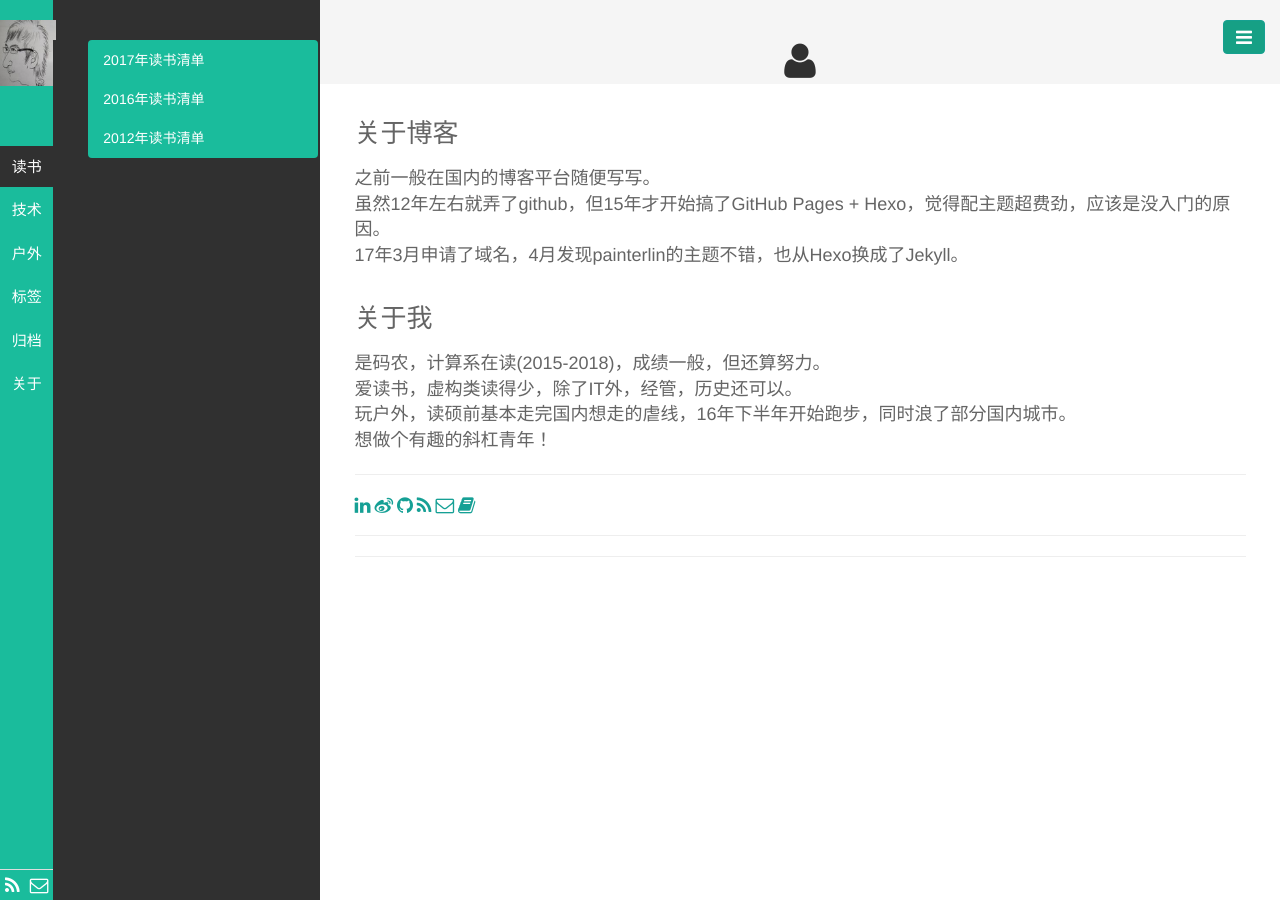
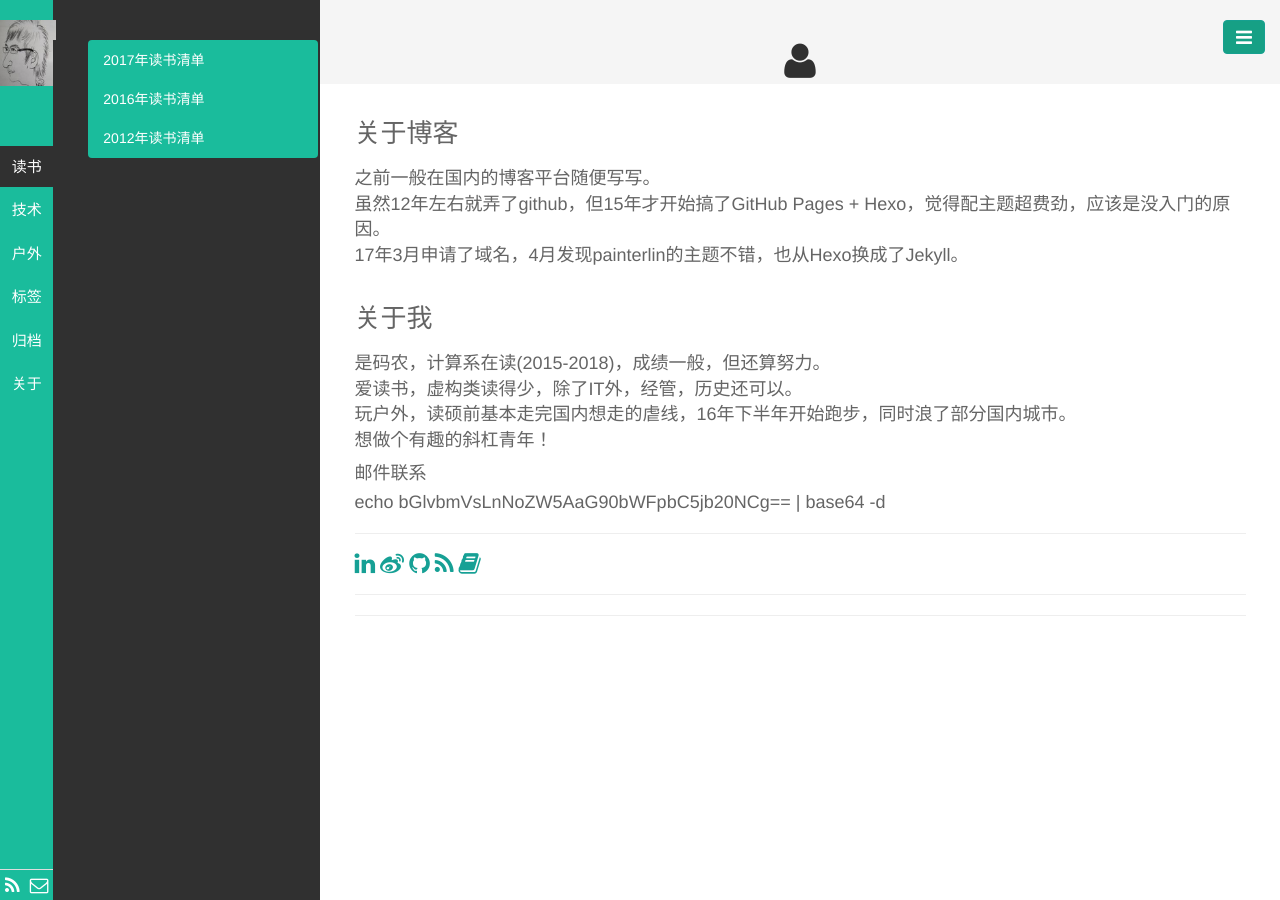
Before and after one commit to wolflion/blog, a Jekyll site: the page built from pages/about.html, in a window 1280 px wide. Built offline with Jekyll 4.4.1, drawn with Linux system fonts in a browser that asks for light colours; Markdown is read by kramdown in place of the engine named in the settings.

Commit message:
hide email
hide email

```diff
--- a/_config.yml
+++ b/_config.yml
@@ -5,7 +5,7 @@ markdown: redcarpet
 # 作者信息
 author:
   name: lionel shen
-  email: lionel.shen@hotmail.com
+  #email
   link: http://lionelshen.cn
   weibo: http://weibo.com/wolflion
   github: http://github.com/wolflion
--- a/pages/about.html
+++ b/pages/about.html
@@ -21,6 +21,11 @@ comments: false
    想做个有趣的斜杠青年！<br/>
 </p>
 
+<h4>邮件联系<h4>
+<p style=font-size:18px>
+	echo bGlvbmVsLnNoZW5AaG90bWFpbC5jb20NCg== | base64 -d  <br/>
+</p>
+
 <!--<center><img src="/public/img/dog.jpg" style="width:100%"></center> -->
 
 <hr>
@@ -37,9 +42,11 @@ comments: false
 <a href="/pages/atom.xml" target="_blank">
   <i class="fa fa-rss fa-lg" style="color:#16a095;"></i>
 </a>
+<!--
 <a href="mailto:{{ site.author.email }}">
   <i class="fa fa-envelope-o fa-lg" style="color:#16a095;"></i>
 </a>
+-->
 <a href="{{ site.author.douban }}">
   <i class="fa fa-book fa-lg" style="color:#16a095;"></i>
 </a>
```
